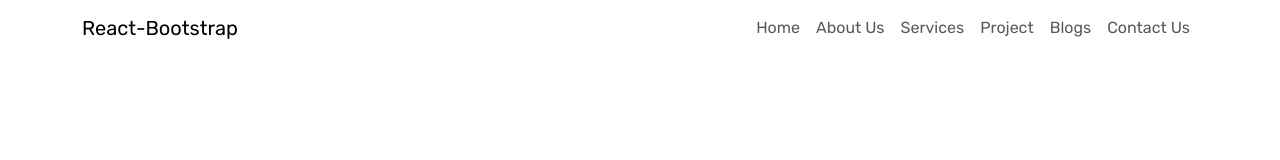
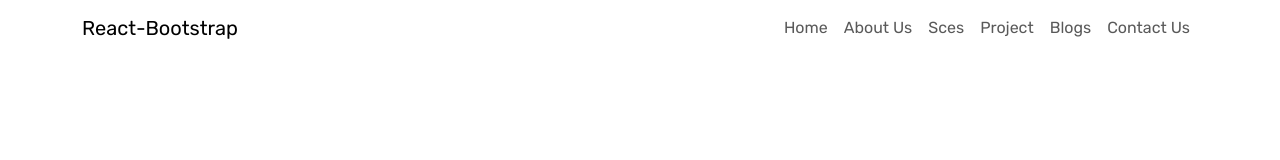
Before and after one commit to HimashaKodikara/Construction-frontend, a React (Vite) app: page / in a window 1280 px wide. Shown: the top 160 px of the page. Built offline with nearby package versions, Linux system fonts and the light colour scheme.

Commit message:
(change)

```diff
--- a/src/components/frontend/Home.jsx
+++ b/src/components/frontend/Home.jsx
@@ -13,7 +13,7 @@
                         <Nav className="ms-auto">
                             <Nav.Link href="#home">Home</Nav.Link>
                             <Nav.Link href="#link">About Us</Nav.Link>
-                            <Nav.Link href="#link">Services</Nav.Link>
+                            <Nav.Link href="#link">Sces</Nav.Link>
                             <Nav.Link href="#link">Project</Nav.Link>
                             <Nav.Link href="#link">Blogs</Nav.Link>
                             <Nav.Link href="#link">Contact Us</Nav.Link>
```
